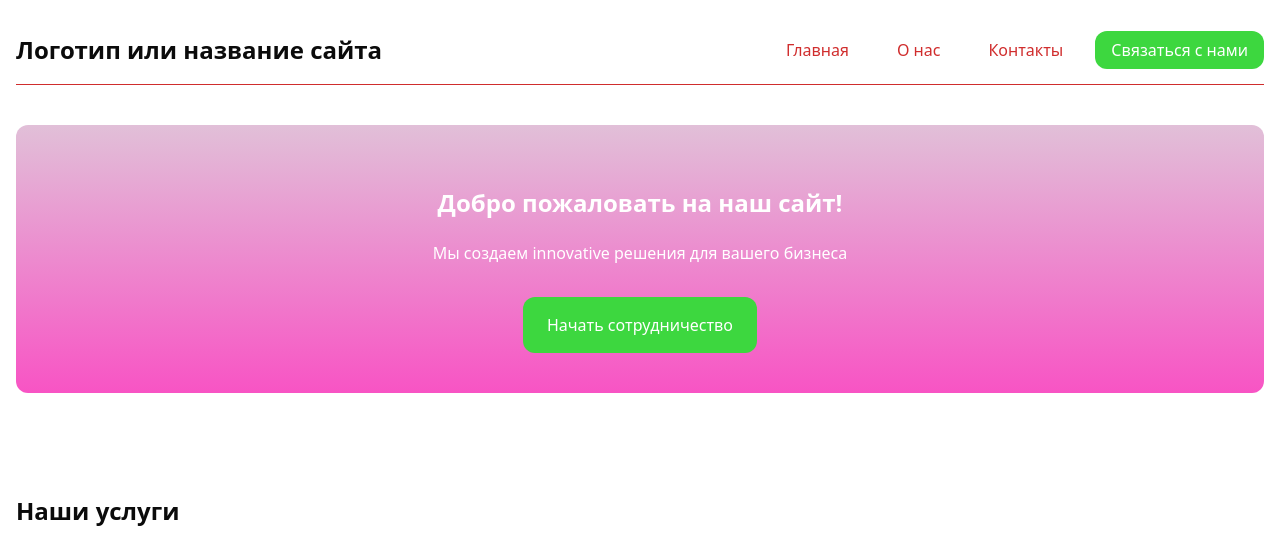
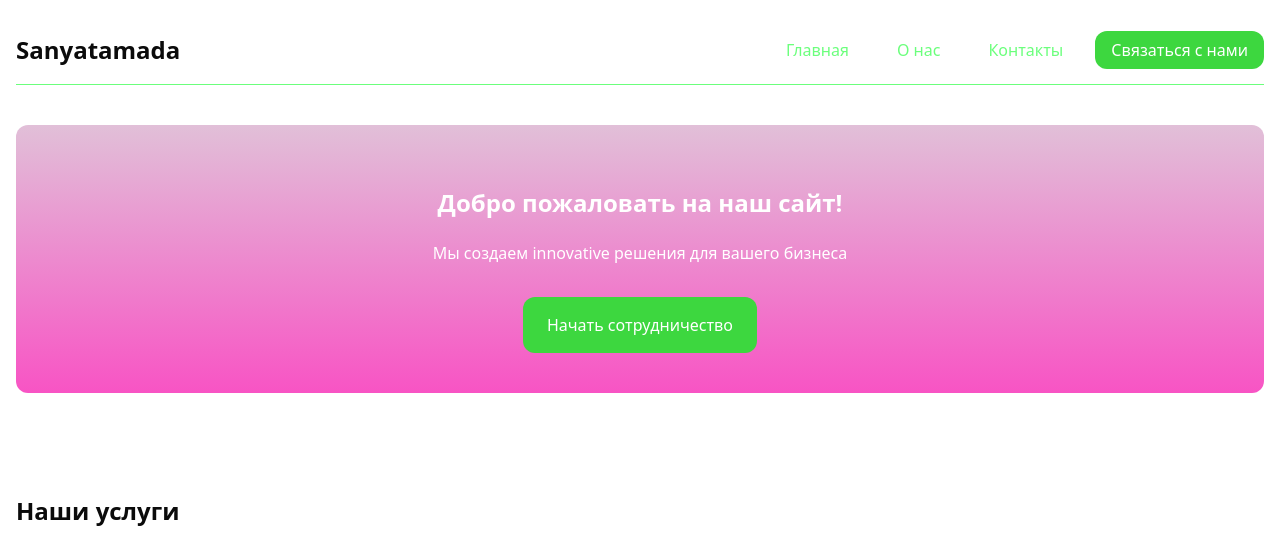
Before and after one commit to Canzas91/my-awesome-project, a plain HTML site: page index.html in a window 1280 px wide. Shown: the top 546 px of the page. Drawn offline with Linux system fonts and the light colour scheme.

Commit message:
feat: feat

```diff
--- a/index.html
+++ b/index.html
@@ -9,9 +9,8 @@
     <link rel="icon" href="assets/favicon.ico" type="image/x-icon">
 </head>
 <body>
-    <!-- Шапка сайта -->
     <header class="header">
-        <a class="header__brand" href="/">Логотип или название сайта</a>
+        <a class="header__brand" href="/">Sanyatamada</a>
         <nav class="nav" aria-label="Основная навигация">
             <ul class="nav__list">
                 <li class="nav__item"><a class="nav__link" href="index.html">Главная</a></li>
@@ -21,7 +20,6 @@
             </ul>
         </nav>
     </header>
-    <!-- Уникальное основное содержимое страницы -->
     <main>
         <section class="hero">
             <div class="hero__content">
@@ -30,7 +28,6 @@
                 <a href="#contacts" class="hero__button">Начать сотрудничество</a>
             </div>
         </section>
-        <!-- Секция 1 с якорем -->
         <section id="services" class="section">
             <h2>Наши услуги</h2>
             <p>Описание предоставляемых услуг...</p>
--- a/styles.css
+++ b/styles.css
@@ -3,9 +3,9 @@
     /* Палитра */
     --color-bg: #fff;
     --color-fg: #0b0b0b;
-    --color-muted: #d02d2d;
+    --color-muted: #6bff7c;
     --color-primary: #3dd73f;
-    --color-danger: #dd19c0;
+    --color-danger: #17ffbd;
 
     /* Типографика */
     --font-body: system-ui, -apple-system, "Segoe UI", Roboto, Arial, sans-serif;
@@ -22,7 +22,6 @@
     --shadow: 0 1px 2px rgba(0,0,0,.08), 0 8px 24px rgba(0,0,0,.08);
 }
 
-/* ===== BASE/RESET ===== */
 * { box-sizing: border-box; }
 html, body { margin: 0; padding: 0; }
 body {
@@ -33,8 +32,6 @@ body {
     padding: var(--space-3);
 }
 
-/* ===== COMPONENTS ===== */
-/* Header */
 .header {
     display: flex;
     justify-content: space-between;
@@ -51,7 +48,6 @@ body {
     color: var(--color-fg);
 }
 
-/* Navigation */
 .nav__list {
     display: flex;
     list-style: none;
```
Also changed, not shown: about.html (+1 -1 lines), contacts.html (+1 -1 lines).
